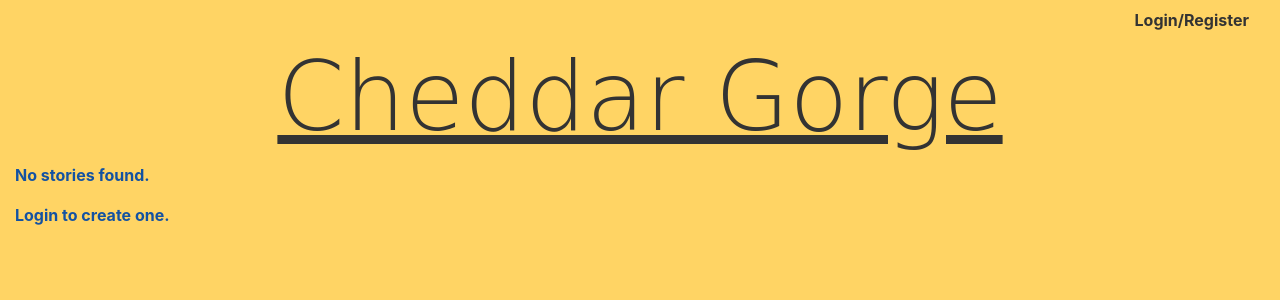
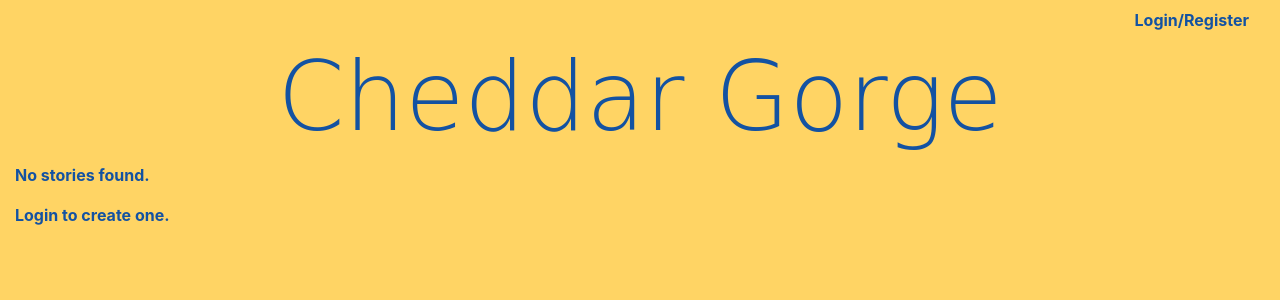
Before and after one commit to SteveWooding/cheddar-gorge, a Django app: page / in a window 1280 px wide. Shown: the top 300 px of the page. Run offline with Django 3.2, Linux system fonts and the light colour scheme; data that the repository does not hold is empty; some libraries are stand-ins or nearby versions; some web fonts are replaced.

Commit message:
feat: Inherit colour and text docaration for text links

```diff
--- a/cheddargorge/static/css/style.css
+++ b/cheddargorge/static/css/style.css
@@ -1,6 +1,15 @@
 body {
   background-color: #FFD464;
   color: #1352A2;
+}
+
+a {
+  color: inherit;
+  text-decoration: inherit;
+}
+
+a:hover {
+  text-decoration: inherit;
 }
 
 .bg-info {
```
